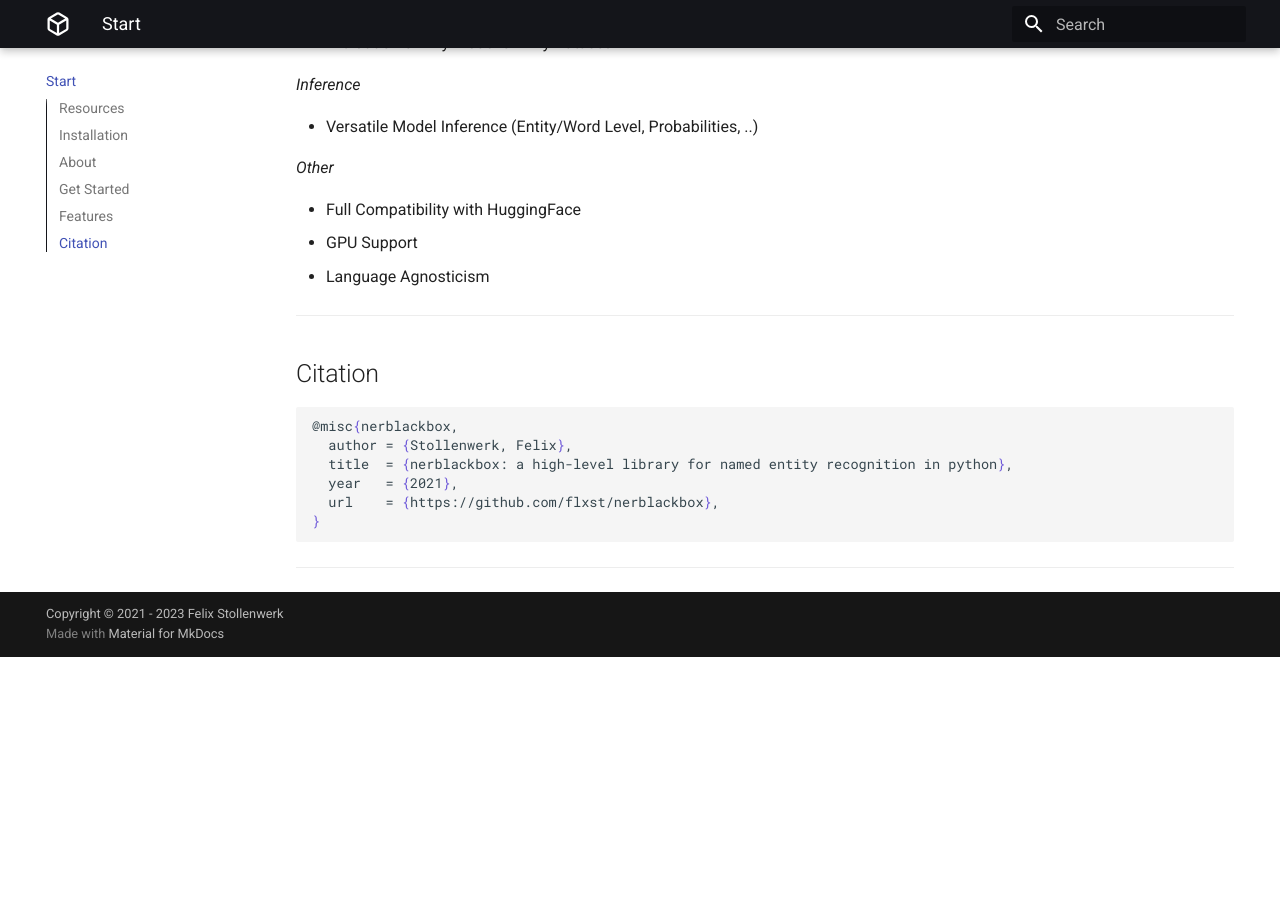
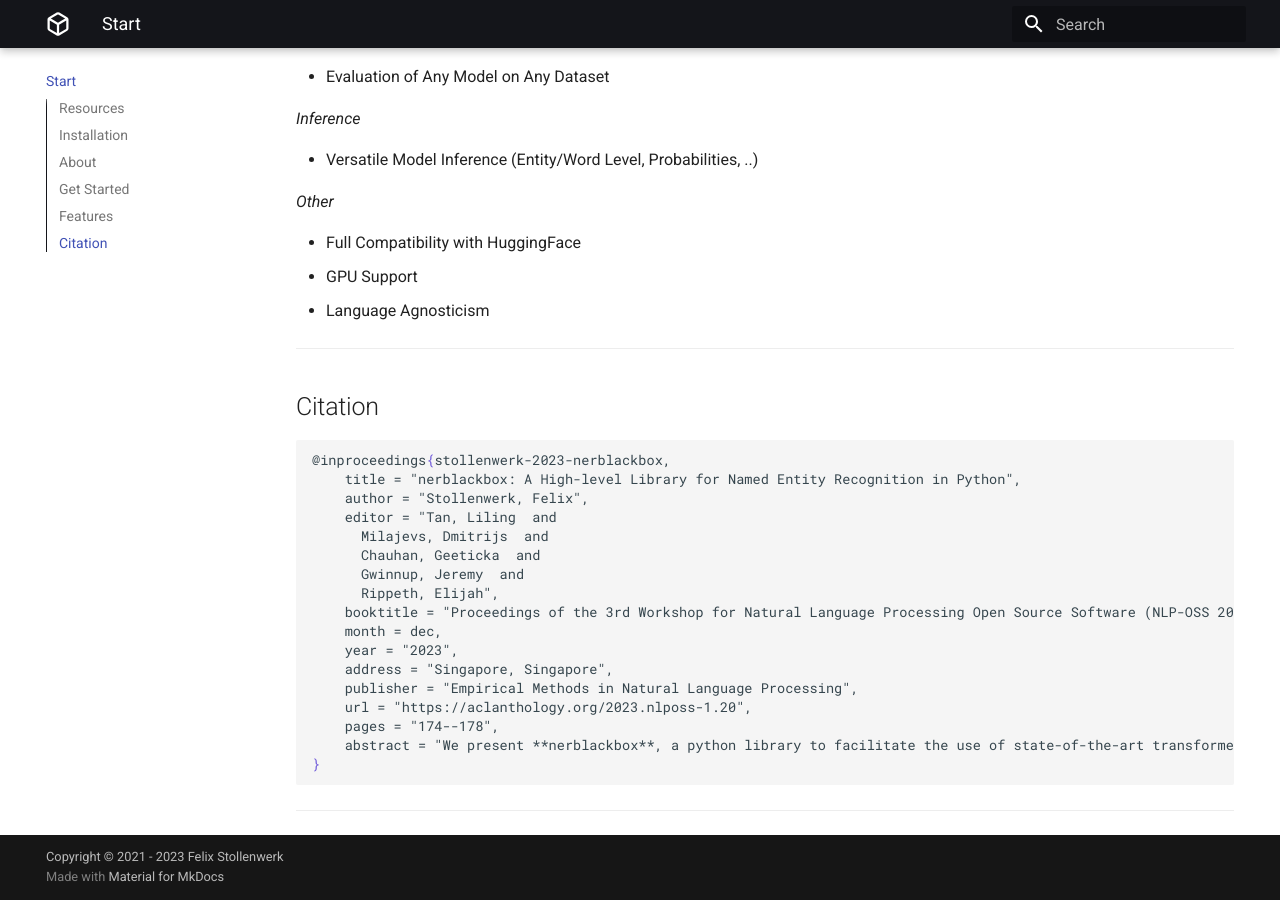
Before and after one commit to flxst/nerblackbox, an MkDocs documentation site: the page built from docs/docs/index.md, in a window 1280 px wide and 900 px high, scrolled down 2239 px. Built offline with MkDocs 1.6.1 and Material for MkDocs 9.7.7, drawn with Linux system fonts in a browser that asks for light colours; before the commit the page ends 2896 px from its top, so only the background shows below that; some of the changed text lies outside the part shown.

Commit message:
update README & docs (paper)

````diff
--- a/docs/docs/index.md
+++ b/docs/docs/index.md
@@ -148,11 +150,22 @@ In order to get familiar with **nerblackbox**, it is recommended to
 ## Citation
 
 ``` tex
-@misc{nerblackbox,
-  author = {Stollenwerk, Felix},
-  title  = {nerblackbox: a high-level library for named entity recognition in python},
-  year   = {2021},
-  url    = {https://github.com/flxst/nerblackbox},
+@inproceedings{stollenwerk-2023-nerblackbox,
+    title = "nerblackbox: A High-level Library for Named Entity Recognition in Python",
+    author = "Stollenwerk, Felix",
+    editor = "Tan, Liling  and
+      Milajevs, Dmitrijs  and
+      Chauhan, Geeticka  and
+      Gwinnup, Jeremy  and
+      Rippeth, Elijah",
+    booktitle = "Proceedings of the 3rd Workshop for Natural Language Processing Open Source Software (NLP-OSS 2023)",
+    month = dec,
+    year = "2023",
+    address = "Singapore, Singapore",
+    publisher = "Empirical Methods in Natural Language Processing",
+    url = "https://aclanthology.org/2023.nlposs-1.20",
+    pages = "174--178",
+    abstract = "We present **nerblackbox**, a python library to facilitate the use of state-of-the-art transformer-based models for named entity recognition. It provides simple-to-use yet powerful methods to access data and models from a wide range of sources, for fully automated model training and evaluation as well as versatile model inference. While many technical challenges are solved and hidden from the user by default, **nerblackbox** also offers fine-grained control and a rich set of customizable features. It is thus targeted both at application-oriented developers as well as machine learning experts and researchers.",
 }
 ```
 
````
Also changed, not shown: other parts of docs/docs/index.md (+6 -4 lines), README.rst.
